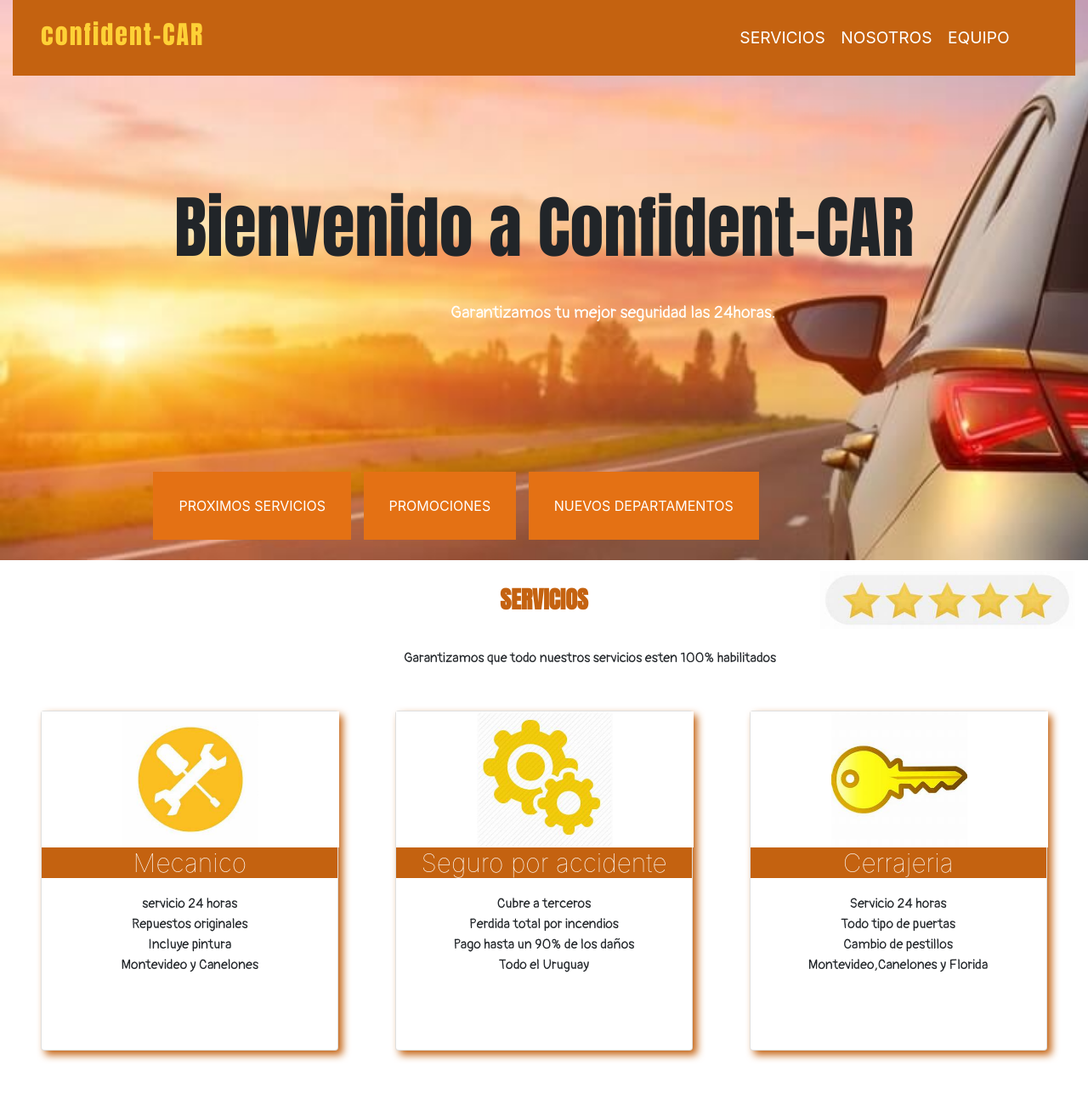
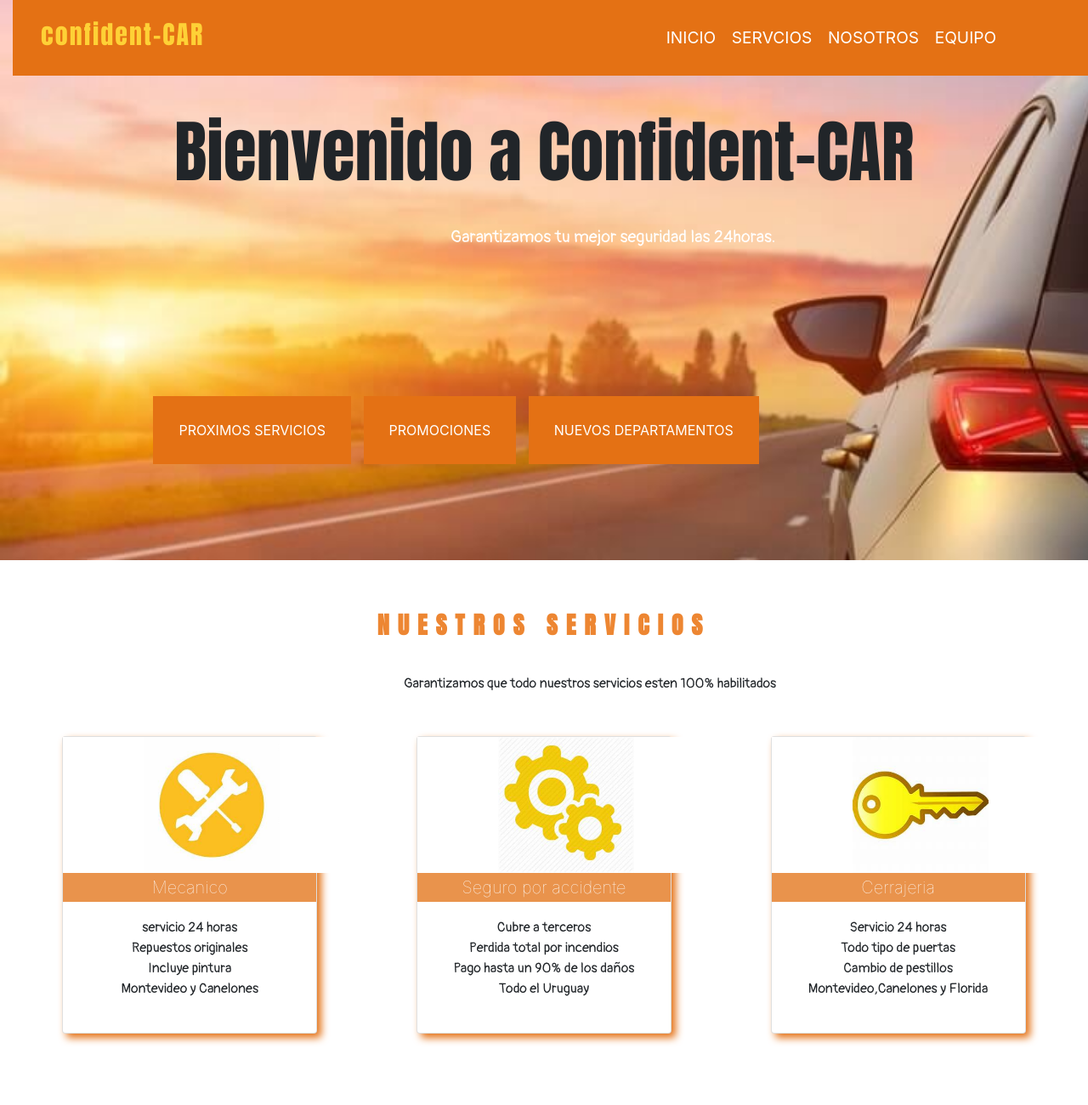
Before and after one commit to carolainseija/Start-Proyect, a plain HTML site: page src/page/index.html in a window 1280 px wide. Shown: the top 1300 px of the page at 85% size. Drawn offline with Linux system fonts and the light colour scheme.

Commit message:
Posicione el nav fijo, cambie unos estilos de css

```diff
--- a/src/page/index.html
+++ b/src/page/index.html
@@ -12,17 +12,18 @@
     <link href="https://fonts.googleapis.com/css2?family=Anton&family=Josefin+Sans&display=swap" rel="stylesheet">
 </head>
 <body>
-   <div class="container-fluid container-Welcom">
+   <div class="container-fluid container-Welcom" id="welcom">
        <head>
            <nav class="container-fluid col-12 container-nav">
               <div class="row">
-                <div class="col-8">
+                <div class="col-7">
                     <a class="title-company" href="#">confident-CAR</a>
                 </div>
-                <div class="col-4 Nav">
-                 <a class="Nav-link" href="#">SERVICIOS</a>
-                 <a class="Nav-link" href="#">NOSOTROS</a>
-                 <a class="Nav-link" href="#">EQUIPO</a>
+                <div class="col-5 Nav">
+                 <a class="Nav-link active" data-url="servicios" href="home">INICIO</a>
+                 <a class="Nav-link" data-url="about" href="about">SERVCIOS</a>
+                 <a class="Nav-link" data-url="about" href="about">NOSOTROS</a>
+                 <a class="Nav-link" data-url="team" href="team">EQUIPO</a>
                 </div>
               </div>
            </nav>
@@ -49,10 +50,10 @@
        </div>
    </div>
    <!--seccion Servicios-->
-   <div class="container-fluid container-servers">
+   <div id="server" class="container-fluid container-servers">
      <div class="row">
        <div class="col-12">
-        <h3 class="title-section_server">SERVICIOS</h3>
+        <h3 class="title-section_server">NUESTROS SERVICIOS</h3>
         <p2 class="parraph-section_server">Garantizamos que todo nuestros servicios esten 100% habilitados</p2>
        </div>
         <div class="col-12 d-flex justify-content-around">
@@ -96,7 +97,7 @@
      </div>
       </div>
   <!--seccion sobre nosotros-->
-  <div class="container-fluid container-about about">
+  <div id="about" class="container-fluid container-about about">
       <h1 class="about_title">Conoce un poco de nuestra historia</h1>
       <div class="timeline">
         <div class="containerAbout right figureOne">
@@ -133,7 +134,7 @@
       </div>
     </div>
       <!--seccion Equipo-->
-      <div class="container-fluid container-team">
+      <div  id="team" class="container-fluid container-team">
         <div class="row">
           <div class="col-12">
            <h3 class="title_section">NUESTRO EQUIPO</h3>
--- a/src/page/style.css
+++ b/src/page/style.css
@@ -7,9 +7,6 @@
   color: white;
   text-decoration: none;
 }
-body {
-  background-color: aqua;
-}
 .container-Welcom {
   width: 1359px;
   height: 659px;
@@ -18,10 +15,11 @@ body {
   background-repeat: no-repeat;
 }
 .container-nav {
-  background-color: #c46210;
+  background-color: #e47114;
   justify-content: center;
   align-items: center;
-  position: relative;
+  position: fixed !important;
+  z-index: 30;
   background-repeat: no-repeat;
 }
 .title-company {
@@ -149,19 +147,16 @@ body {
   height: 670px;
 }
 .title-section_server {
-  background-image: url(../img/estrellas.jpg);
-  background-repeat: no-repeat;
-  background-position-x: center;
-  background-position: right;
+  margin-top: 30PX;
   font-weight: 900;
-  color: #c46210;
+  color: #ed8632;
   background-size: 300px;
   background-position-x: end;
   text-align: center;
   justify-content: end;
   padding: 30px;
   font-family: "Anton";
-  letter-spacing: 40;
+  letter-spacing: 10px;
 }
 .parraph-section_server {
   font-family: "Pangolin";
@@ -169,11 +164,11 @@ body {
 }
 
 .card {
-  width: 350px;
-  height: 400px;
+  width: 300px;
+  height: 350px;
   display: inline-block;
   margin-top: 50px;
-  box-shadow: 5px 5px 10px #c46210;
+  box-shadow: 5px 5px 10px #e47114;
 }
 .card_iconMechanical {
   width: 350px;
@@ -186,10 +181,11 @@ body {
 }
 .card_title {
   color: white;
-  background-color: #c46210;
+  background-color: #e9934c;
   font-family: unset;
   text-align: center;
-  font-size: 30px;
+  font-size: 20px;
+  padding: 5px;
   font-weight: lighter;
 }
 .card_iconAccident {
```
